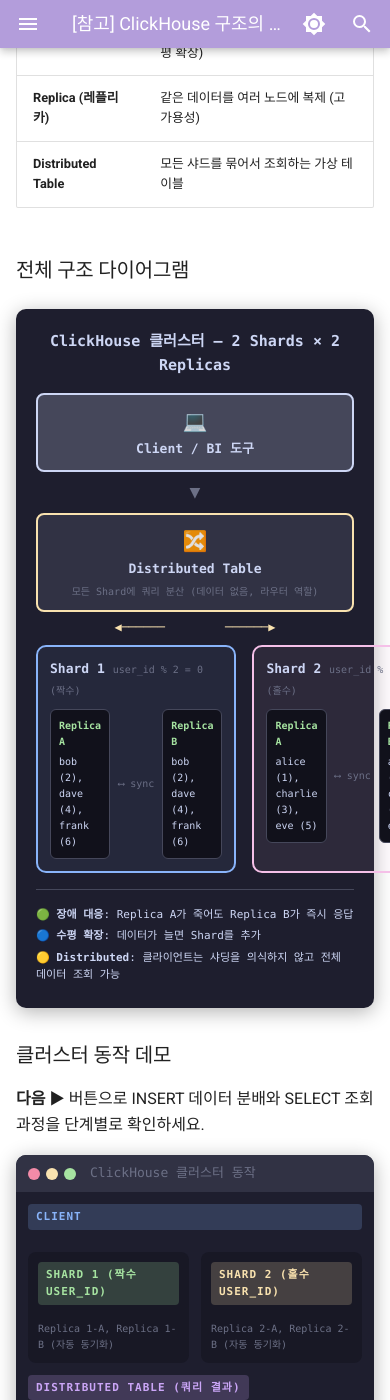
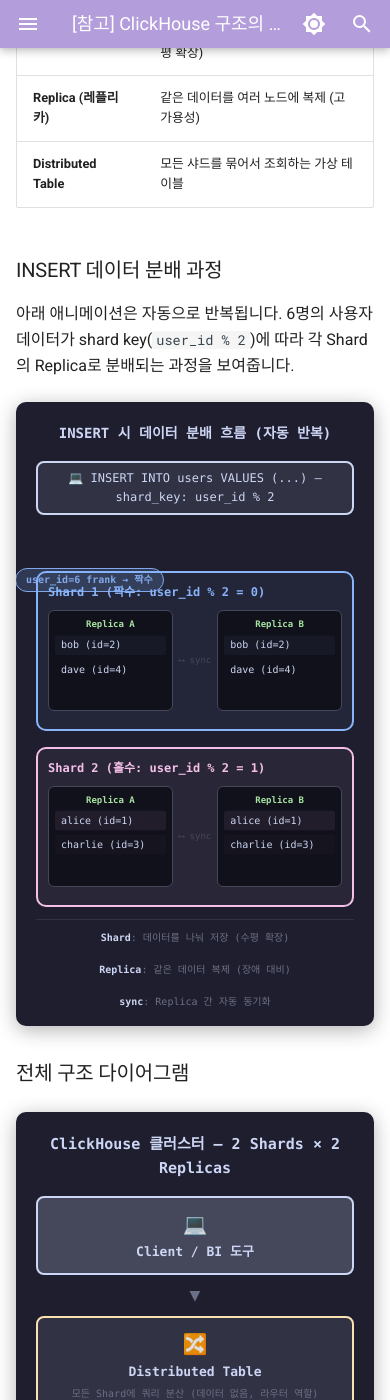
Before and after one commit to jihyeonjane/jihyeonjane.github.io, an MkDocs documentation site: the page built from docs/dbt-tutorial/05-clickhouse.md, in a window 390 px wide and 1400 px high, scrolled down 1552 px. Built offline with MkDocs 1.6.1 and Material for MkDocs 9.7.7, drawn with Linux system fonts in a browser that asks for light colours; comment, search, counter and statistics services are not loaded.

Commit message:
ClickHouse INSERT 분배 CSS 애니메이션 추가
- 버튼 없이 자동 반복 재생되는 애니메이션
- 데이터 패킷이 Client에서 Shard 1/2로 이동하는 모션
- 각 Shard의 Replica A/B에 행이 순차적으로 나타남
- Replica 간 sync 화살표 펄스 애니메이션
- 한글 깨짐 없는 순수 HTML/CSS 구현

Co-Authored-By: Claude Opus 4.6 (1M context) <noreply@anthropic.com>

```diff
--- a/docs/dbt-tutorial/05-clickhouse.md
+++ b/docs/dbt-tutorial/05-clickhouse.md
@@ -36,6 +36,72 @@ ClickHouse는 단일 서버로도 빠르지만, 대규모 데이터를 처리할
 | **Shard (샤드)** | 데이터를 여러 노드에 나눠 저장 (수평 확장) |
 | **Replica (레플리카)** | 같은 데이터를 여러 노드에 복제 (고가용성) |
 | **Distributed Table** | 모든 샤드를 묶어서 조회하는 가상 테이블 |
+
+### INSERT 데이터 분배 과정
+
+아래 애니메이션은 자동으로 반복됩니다. 6명의 사용자 데이터가 shard key(`user_id % 2`)에 따라 각 Shard의 Replica로 분배되는 과정을 보여줍니다.
+
+<div class="ch-anim" markdown="0">
+  <div class="ch-anim-title">INSERT 시 데이터 분배 흐름 (자동 반복)</div>
+  <div class="ch-anim-client">
+    <div class="ch-anim-client-box">💻 INSERT INTO users VALUES (...) — shard_key: user_id % 2</div>
+  </div>
+  <div class="ch-anim-packets">
+    <div class="ch-packet ch-packet-s2">user_id=1 alice → 홀수</div>
+    <div class="ch-packet ch-packet-s1">user_id=2 bob → 짝수</div>
+    <div class="ch-packet ch-packet-s2">user_id=3 charlie → 홀수</div>
+    <div class="ch-packet ch-packet-s1">user_id=4 dave → 짝수</div>
+    <div class="ch-packet ch-packet-s2">user_id=5 eve → 홀수</div>
+    <div class="ch-packet ch-packet-s1">user_id=6 frank → 짝수</div>
+  </div>
+  <div class="ch-anim-shards">
+    <div class="ch-anim-shard ch-anim-shard1">
+      <div class="ch-anim-shard-title">Shard 1 (짝수: user_id % 2 = 0)</div>
+      <div class="ch-anim-replicas">
+        <div class="ch-anim-replica">
+          <div class="ch-anim-replica-title">Replica A</div>
+          <div class="ch-anim-row">bob (id=2)</div>
+          <div class="ch-anim-row">dave (id=4)</div>
+          <div class="ch-anim-row">frank (id=6)</div>
+        </div>
+        <div class="ch-anim-sync">
+          <div class="ch-anim-sync-arrow">⟷ sync</div>
+        </div>
+        <div class="ch-anim-replica">
+          <div class="ch-anim-replica-title">Replica B</div>
+          <div class="ch-anim-row">bob (id=2)</div>
+          <div class="ch-anim-row">dave (id=4)</div>
+          <div class="ch-anim-row">frank (id=6)</div>
+        </div>
+      </div>
+    </div>
+    <div class="ch-anim-shard ch-anim-shard2">
+      <div class="ch-anim-shard-title">Shard 2 (홀수: user_id % 2 = 1)</div>
+      <div class="ch-anim-replicas">
+        <div class="ch-anim-replica">
+          <div class="ch-anim-replica-title">Replica A</div>
+          <div class="ch-anim-row">alice (id=1)</div>
+          <div class="ch-anim-row">charlie (id=3)</div>
+          <div class="ch-anim-row">eve (id=5)</div>
+        </div>
+        <div class="ch-anim-sync">
+          <div class="ch-anim-sync-arrow">⟷ sync</div>
+        </div>
+        <div class="ch-anim-replica">
+          <div class="ch-anim-replica-title">Replica B</div>
+          <div class="ch-anim-row">alice (id=1)</div>
+          <div class="ch-anim-row">charlie (id=3)</div>
+          <div class="ch-anim-row">eve (id=5)</div>
+        </div>
+      </div>
+    </div>
+  </div>
+  <div class="ch-anim-legend">
+    <div class="ch-anim-legend-item"><strong>Shard</strong>: 데이터를 나눠 저장 (수평 확장)</div>
+    <div class="ch-anim-legend-item"><strong>Replica</strong>: 같은 데이터 복제 (장애 대비)</div>
+    <div class="ch-anim-legend-item"><strong>sync</strong>: Replica 간 자동 동기화</div>
+  </div>
+</div>
 
 ### 전체 구조 다이어그램
 
--- /dev/null
+++ b/docs/stylesheets/ch-anim.css
@@ -0,0 +1,231 @@
+/* ===== ClickHouse INSERT Animation ===== */
+.ch-anim {
+  background: #1e1e2e;
+  border-radius: 10px;
+  padding: 20px 20px 16px;
+  margin: 1.5em 0;
+  font-family: 'Menlo', 'Consolas', monospace;
+  box-shadow: 0 4px 20px rgba(0,0,0,0.3);
+  overflow: hidden;
+  position: relative;
+}
+.ch-anim-title {
+  text-align: center;
+  color: #cdd6f4;
+  font-size: 14px;
+  font-weight: bold;
+  margin-bottom: 16px;
+}
+
+/* --- Top: Client / INSERT --- */
+.ch-anim-client {
+  text-align: center;
+  margin-bottom: 8px;
+}
+.ch-anim-client-box {
+  display: inline-block;
+  background: #313244;
+  border: 2px solid #cdd6f4;
+  border-radius: 8px;
+  padding: 6px 20px;
+  color: #cdd6f4;
+  font-size: 12px;
+}
+
+/* --- Data packet animation --- */
+.ch-anim-packets {
+  position: relative;
+  height: 60px;
+  margin: 0 auto;
+  max-width: 600px;
+}
+.ch-packet {
+  position: absolute;
+  padding: 3px 10px;
+  border-radius: 12px;
+  font-size: 10px;
+  font-weight: bold;
+  opacity: 0;
+  white-space: nowrap;
+}
+/* Packets going to Shard 1 (left) */
+.ch-packet-s1 {
+  background: #89b4fa33;
+  border: 1px solid #89b4fa;
+  color: #89b4fa;
+  animation: packetToLeft 8s infinite;
+}
+/* Packets going to Shard 2 (right) */
+.ch-packet-s2 {
+  background: #f5c0e833;
+  border: 1px solid #f5c0e8;
+  color: #f5c0e8;
+  animation: packetToRight 8s infinite;
+}
+
+.ch-packet:nth-child(1) { top: 5px; left: 50%; animation-delay: 0s; }
+.ch-packet:nth-child(2) { top: 5px; left: 50%; animation-delay: 1.3s; }
+.ch-packet:nth-child(3) { top: 25px; left: 50%; animation-delay: 2.6s; }
+.ch-packet:nth-child(4) { top: 25px; left: 50%; animation-delay: 3.9s; }
+.ch-packet:nth-child(5) { top: 45px; left: 50%; animation-delay: 5.2s; }
+.ch-packet:nth-child(6) { top: 45px; left: 50%; animation-delay: 6.5s; }
+
+@keyframes packetToLeft {
+  0%   { opacity: 0; transform: translateX(0); }
+  5%   { opacity: 1; transform: translateX(0); }
+  12%  { opacity: 1; transform: translateX(-180px); }
+  18%  { opacity: 0; transform: translateX(-180px); }
+  100% { opacity: 0; }
+}
+@keyframes packetToRight {
+  0%   { opacity: 0; transform: translateX(0); }
+  5%   { opacity: 1; transform: translateX(0); }
+  12%  { opacity: 1; transform: translateX(120px); }
+  18%  { opacity: 0; transform: translateX(120px); }
+  100% { opacity: 0; }
+}
+
+/* --- Shard boxes --- */
+.ch-anim-shards {
+  display: flex;
+  gap: 16px;
+  margin-top: 8px;
+}
+.ch-anim-shard {
+  flex: 1;
+  border-radius: 10px;
+  padding: 10px;
+  min-height: 160px;
+}
+.ch-anim-shard1 {
+  background: #89b4fa0d;
+  border: 2px solid #89b4fa;
+}
+.ch-anim-shard2 {
+  background: #f5c0e80d;
+  border: 2px solid #f5c0e8;
+}
+.ch-anim-shard-title {
+  font-size: 12px;
+  font-weight: bold;
+  margin-bottom: 8px;
+}
+.ch-anim-shard1 .ch-anim-shard-title { color: #89b4fa; }
+.ch-anim-shard2 .ch-anim-shard-title { color: #f5c0e8; }
+
+.ch-anim-replicas {
+  display: flex;
+  gap: 6px;
+  align-items: flex-start;
+}
+.ch-anim-replica {
+  flex: 1;
+  background: #11111b;
+  border-radius: 6px;
+  border: 1px solid #45475a;
+  padding: 6px;
+  min-height: 100px;
+}
+.ch-anim-replica-title {
+  font-size: 9px;
+  font-weight: bold;
+  color: #a6e3a1;
+  margin-bottom: 6px;
+  text-align: center;
+}
+.ch-anim-sync {
+  color: #6c7086;
+  font-size: 9px;
+  align-self: center;
+  white-space: nowrap;
+}
+
+/* --- Animated rows inside replicas --- */
+.ch-anim-row {
+  padding: 2px 6px;
+  margin: 2px 0;
+  border-radius: 3px;
+  font-size: 10px;
+  color: #cdd6f4;
+  opacity: 0;
+  transform: translateY(-4px);
+}
+.ch-anim-shard1 .ch-anim-row { background: #89b4fa15; }
+.ch-anim-shard2 .ch-anim-row { background: #f5c0e815; }
+
+/* Staggered row appearance — Shard 1 rows */
+.ch-anim-shard1 .ch-anim-replica:first-child .ch-anim-row:nth-child(1),
+.ch-anim-shard1 .ch-anim-replica:last-child .ch-anim-row:nth-child(1) {
+  animation: rowAppear 8s infinite;
+  animation-delay: 1.5s;
+}
+.ch-anim-shard1 .ch-anim-replica:first-child .ch-anim-row:nth-child(2),
+.ch-anim-shard1 .ch-anim-replica:last-child .ch-anim-row:nth-child(2) {
+  animation: rowAppear 8s infinite;
+  animation-delay: 4.1s;
+}
+.ch-anim-shard1 .ch-anim-replica:first-child .ch-anim-row:nth-child(3),
+.ch-anim-shard1 .ch-anim-replica:last-child .ch-anim-row:nth-child(3) {
+  animation: rowAppear 8s infinite;
+  animation-delay: 6.7s;
+}
+/* Shard 2 rows */
+.ch-anim-shard2 .ch-anim-replica:first-child .ch-anim-row:nth-child(1),
+.ch-anim-shard2 .ch-anim-replica:last-child .ch-anim-row:nth-child(1) {
+  animation: rowAppear 8s infinite;
+  animation-delay: 0.2s;
+}
+.ch-anim-shard2 .ch-anim-replica:first-child .ch-anim-row:nth-child(2),
+.ch-anim-shard2 .ch-anim-replica:last-child .ch-anim-row:nth-child(2) {
+  animation: rowAppear 8s infinite;
+  animation-delay: 2.8s;
+}
+.ch-anim-shard2 .ch-anim-replica:first-child .ch-anim-row:nth-child(3),
+.ch-anim-shard2 .ch-anim-replica:last-child .ch-anim-row:nth-child(3) {
+  animation: rowAppear 8s infinite;
+  animation-delay: 5.4s;
+}
+
+@keyframes rowAppear {
+  0%   { opacity: 0; transform: translateY(-4px); }
+  2%   { opacity: 0; transform: translateY(-4px); }
+  5%   { opacity: 1; transform: translateY(0); background: #a6e3a133; }
+  10%  { opacity: 1; background: transparent; }
+  95%  { opacity: 1; }
+  100% { opacity: 0; }
+}
+
+/* --- Replica sync arrow pulse --- */
+.ch-anim-sync-arrow {
+  color: #6c7086;
+  font-size: 9px;
+  text-align: center;
+  animation: syncPulse 2s infinite;
+}
+@keyframes syncPulse {
+  0%, 100% { opacity: 0.3; }
+  50% { opacity: 1; }
+}
+
+/* --- Bottom legend --- */
+.ch-anim-legend {
+  margin-top: 12px;
+  padding-top: 10px;
+  border-top: 1px solid #313244;
+  display: flex;
+  flex-wrap: wrap;
+  gap: 16px;
+  justify-content: center;
+}
+.ch-anim-legend-item {
+  font-size: 10px;
+  color: #6c7086;
+}
+.ch-anim-legend-item strong {
+  color: #cdd6f4;
+}
+
+@media (max-width: 768px) {
+  .ch-anim-shards { flex-direction: column; }
+  .ch-anim-packets { height: 40px; }
+}
--- a/mkdocs.yml
+++ b/mkdocs.yml
@@ -41,6 +41,7 @@ extra_css:
   - stylesheets/custom.css
   - stylesheets/terminal.css
   - stylesheets/flow.css
+  - stylesheets/ch-anim.css
 
 extra_javascript:
   - javascripts/terminal.js
```
